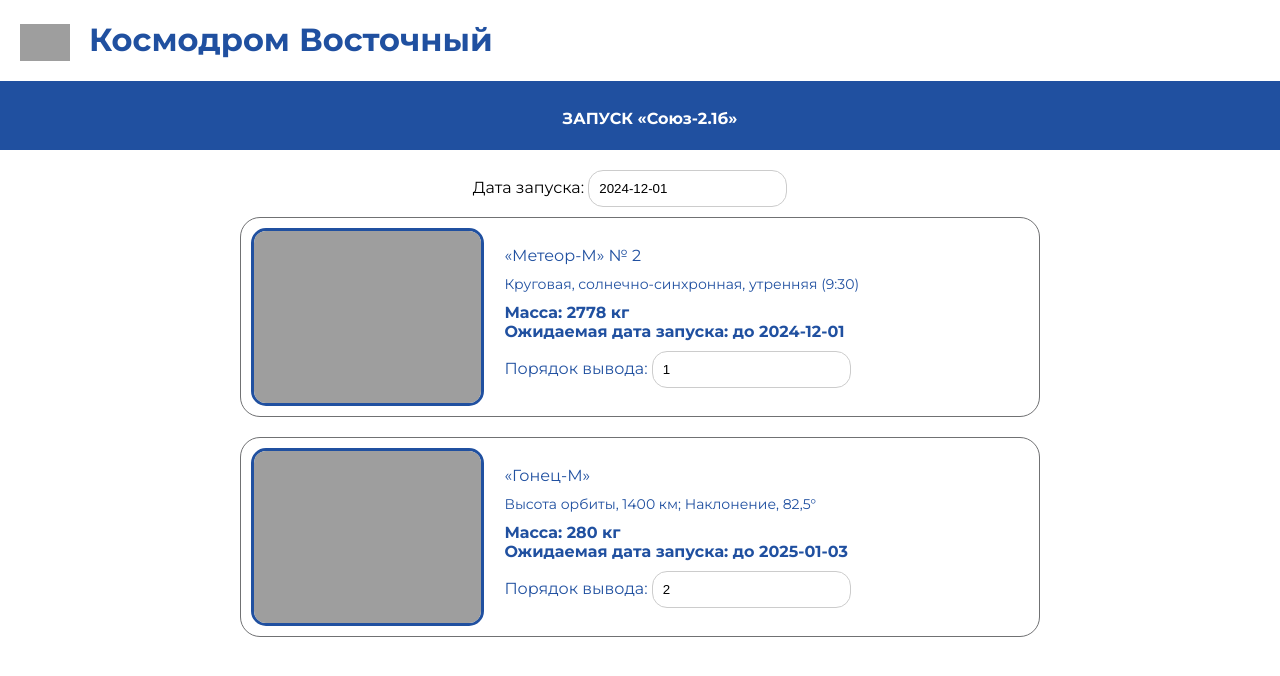
After one commit to serikivan/launches-planner-backend, a Django app: page /launch/1 in a window 1280 px wide. The commit adds this page. Shown: the top 676 px of the page. Run offline with Django 5.2, Linux system fonts and the light colour scheme.

Commit message:
Правки в лабораторной по SSR

```diff
--- a/djangoProject/djangoProject/urls.py
+++ b/djangoProject/djangoProject/urls.py
@@ -21,6 +21,6 @@
 urlpatterns = [
     path("admin/", admin.site.urls),
     path('', views.mainPage, name='main_url'),
-    path('basket/<int:id>', views.BasketCreator, name='basket_url'),
+    path('launch/<int:id>', views.LaunchesCreator, name='launch_url'),
     path('satellite/<int:id>', views.SatPage, name='sat_url'),
 ]
--- a/djangoProject/launches/static/css/styles.css
+++ b/djangoProject/launches/static/css/styles.css
@@ -19,6 +27,13 @@
     font-size: 16px;
     margin-left: 0px;
     font-weight: normal;
+}
+
+.header-logo {
+    width: 50px;
+    height: auto;
+    margin-right: 10px;
+    vertical-align: middle;
 }
 
 .blue-text {
@@ -234,6 +257,10 @@
     margin-right: 20px;
 }
 
+.basket-card-title {
+    color: #2050A0;
+}
+
 .basket-content {
     flex-grow: 1;
     display: flex;
@@ -265,6 +292,7 @@
 }
 
 .launch-date-section {
+    margin-top: 10px;
     display: flex;
     justify-content: center;
 }
@@ -280,3 +308,12 @@
     background-color: #f0f0f0;
     color: #000;
 }
+
+.orbit-input{
+    flex: 1;
+    padding: 10px;
+    margin-right: 20px;
+    margin-top: 10px;
+    border-radius: 15px;
+    border: 1px solid #ccc;
+}
--- a/djangoProject/launches/views.py
+++ b/djangoProject/launches/views.py
@@ -3,19 +3,23 @@
 from django.shortcuts import render
 from datetime import date
 
-baskets_list=[
+
+launches_list=[
     {
         'id': 1,
+        'name': '«Союз-2.1б»',
         'items': [1, 2],
-        'launch_date': '2024-12-01'
+        'launch_date': '2024-12-01',
+        'arrangement_order': [1, 2],
     },
     {
         'id': 2,
+        'name': '«Ангара-А5П»',
         'items': [],
-        'launch_date': '2024-12-01'
+        'launch_date': '2024-10-21',
+        'arrangement_order': [1, 2]
     }
 ]
-
 satellite_list = [
     {
         'id': 1,
@@ -23,6 +27,8 @@
         'description': 'Вторая серия космических аппаратов гидрометеорологического обеспечения.',
         'weight': 'Масса: 2778 кг',
         'image': 'http://localhost:9000/bucket/1.png',
+        'orbit': 'Круговая, солнечно-синхронная, утренняя (9:30)',
+        'expected_date': '2024-12-01',
         'full_desc': '«Метеор-М» № 2 (автоматические космические аппараты) — вторая серия космических аппаратов гидрометеорологического обеспечения. Входят в состав космического комплекса (КК) гидрометеорологического и океанографического обеспечения «Метеор-3М». Предназначены для оперативного получения информации в целях прогноза погоды, контроля озонового слоя и радиационной обстановки в околоземном космическом пространстве, а также для мониторинга морской поверхности, включая ледовую обстановку.'
     },
     {
@@ -31,6 +37,8 @@
         'description': 'Система для оказания услуг связи в глобальном масштабе.',
         'weight': 'Масса: 280 кг',
         'image': 'http://localhost:9000/bucket/2.png',
+        'orbit': 'Высота орбиты, 1400 км; Наклонение, 82,5°',
+        'expected_date': '2025-01-03',
         'full_desc': '«Гонец-М» — российская многофункциональная система персональной спутниковой связи (МСПСС), построенная на базе низкоорбитальных космических аппаратов. Назначением системы является оказание услуг связи в глобальном масштабе. Система разрабатывается по заказу Федерального космического агентства России. Головным разработчиком является АО «Информационные спутниковые системы имени академика М. Ф. Решетнёва», оператором и эксплуатирующей организацией — АО «Спутниковая система „Гонец“».'
     },
     {
@@ -39,55 +47,79 @@
         'description': 'Картографирование, экологический мониторинг и разведка природных ресурсов.',
         'weight': 'Масса: 1050 кг',
         'image': 'http://localhost:9000/bucket/3.png',
+        'orbit': 'Околополярные солнечно-синхронные, смещенные друг от друга на 8,88°',
+        'expected_date': '2024-11-14',
         'full_desc': 'Система предназначена для получения высококачественных изображений, необходимых для мониторинга земной поверхности и океанов, экологического мониторинга и эффективного управления природными ресурсами. Космическая система «Кондор» на базе малых космических аппаратов (КА) обеспечивает: картографирование территорий, изучение и контроль природных ресурсов, океанологические исследования прибрежных акваторий и шельфовых зон, экологические исследования, информационное обеспечение при чрезвычайных ситуациях. Спутники «Кондор» построены по модульному принципу и состоят из базовой унифицированной космической платформы и модуля полезной нагрузки, в качестве которой могут быть использованы радиолокатор с синтезированной апертурой, оптико-электронная аппаратура, научная аппаратура.'
+    },
+    {
+        'id': 4,
+        'title': '«Метеор-М» № 2',
+        'description': 'Вторая серия космических аппаратов гидрометеорологического обеспечения.',
+        'weight': 'Масса: 2778 кг',
+        'image': 'http://localhost:9000/bucket/1.png',
+        'orbit': 'Круговая, солнечно-синхронная, утренняя (9:30)',
+        'expected_date': '2024-12-01',
+        'full_desc': '«Метеор-М» № 2 (автоматические космические аппараты) — вторая серия космических аппаратов гидрометеорологического обеспечения. Входят в состав космического комплекса (КК) гидрометеорологического и океанографического обеспечения «Метеор-3М». Предназначены для оперативного получения информации в целях прогноза погоды, контроля озонового слоя и радиационной обстановки в околоземном космическом пространстве, а также для мониторинга морской поверхности, включая ледовую обстановку.'
+    },
+    {
+        'id': 5,
+        'title': '«Метеор-М» № 2',
+        'description': 'Вторая серия космических аппаратов гидрометеорологического обеспечения.',
+        'weight': 'Масса: 2778 кг',
+        'image': 'http://localhost:9000/bucket/1.png',
+        'orbit': 'Круговая, солнечно-синхронная, утренняя (9:30)',
+        'expected_date': '2024-12-01',
+        'full_desc': '«Метеор-М» № 2 (автоматические космические аппараты) — вторая серия космических аппаратов гидрометеорологического обеспечения. Входят в состав космического комплекса (КК) гидрометеорологического и океанографического обеспечения «Метеор-3М». Предназначены для оперативного получения информации в целях прогноза погоды, контроля озонового слоя и радиационной обстановки в околоземном космическом пространстве, а также для мониторинга морской поверхности, включая ледовую обстановку.'
     }
 ]
 
 def mainPage(request):
-    basket_id = 1
+    launch_id = 1
 
-    basket_count = 0
-    for basket in baskets_list:
-        if basket['id'] == basket_id:
-            basket_count = len(basket['items'])
+    launches_size = 0
+    for launch in launches_list:
+        if launch['id'] == launch_id:
+            launches_size = len(launch['items'])
 
-    search_query = request.GET.get('search', '')
+    search_query = request.GET.get('satname', '')
     if search_query:
-        filtered_orders = [order for order in satellite_list if search_query.lower() in order['title'].lower()]
+        sats_filtered = [satellite for satellite in satellite_list if search_query.lower() in satellite['title'].lower()]
     else:
-        filtered_orders = satellite_list
+        sats_filtered = satellite_list
 
     context = {
         'data': {
-            'orders': filtered_orders,
-            'BasketCount': basket_count,
-            'Basket_id': basket_id,
-            'basket_count':basket_count,
+            'search': search_query,
+            'satellites': sats_filtered,
+            'launchesSize': launches_size,
+            'launch_id': launch_id
         }
     }
 
-    return render(request, 'orders.html', context)
+    return render(request, 'satellites.html', context)
 
-def BasketCreator(request, id):
+def LaunchesCreator(request, id):
     satellite_list_basket = []
+    arrangement_order = []
 
-    basket_id = 1
-
-    for basket in baskets_list:
-        if basket['id'] == id:
-            for i in basket['items']:
+    for launch in launches_list:
+        if launch['id'] == id:
+            arrangement_order = launch['arrangement_order']
+            for i in launch['items']:
                 for satellite in satellite_list:
                     if satellite['id'] == i:
                         satellite_list_basket.append(satellite)
 
-    return render(request, 'basket.html', {'data' : {
-        'id': id,
-        'baskets': baskets_list,
-        'orders': satellite_list_basket
+    satellites_with_order = zip(satellite_list_basket, arrangement_order)
+
+    return render(request, 'launch.html', {'data' : {
+        'launch': launches_list[id-1],
+        'satellites_with_order': satellites_with_order
     }})
 
+
 def SatPage(request, id):
-    return render(request, 'order.html', {'data' : {
-        'order' : satellite_list[id-1],
+    return render(request, 'satellite.html', {'data' : {
+        'satellite' : satellite_list[id-1],
         'id': id
     }})
--- a/djangoProject/templates/base.html
+++ b/djangoProject/templates/base.html
@@ -4,19 +4,21 @@
 <html lang="ru">
 <head>
     <meta charset="utf-8" />
+    <link rel="icon" type="image/svg+xml" href="http://localhost:9000/bucket/logo.svg">
     <meta name="viewport" content="width=device-width, initial-scale=1, shrink-to-fit=no" />
-
     <title>Космодром Восточный</title>
-
     <link rel="stylesheet" type="text/css" href="../launches/static/css/styles.css" />
 </head>
 
 <body>
     <header class="headroom">
-        <h1 class="page-header">
-            <a href="{% url 'main_url' %}" style="color: inherit; text-decoration: none;">Космодром Восточный</a>
-        </h1>
-    </header>
+    <h1 class="page-header">
+        <a href="{% url 'main_url' %}" style="color: inherit; text-decoration: none;">
+            <img src="http://localhost:9000/bucket/logo.svg" alt="Логотип" class="header-logo">
+            Космодром Восточный
+        </a>
+    </h1>
+</header>
     {% block content %}
     {% endblock %}
 </body>
--- /dev/null
+++ b/djangoProject/templates/launch.html
@@ -0,0 +1,38 @@
+{% extends 'base.html' %}
+{% load static %}
+
+{% block content %}
+    <section class="blue-section">
+        <div class="satelliteFlexRow">
+            <h1 class="page-header">
+                    <a class="blue-text"> ЗАПУСК {{data.launch.name}}</a>
+            </h1>
+        </div>
+    </section>
+
+    <section class="launch-date-section">
+        <form>
+            <label for="launch_date">Дата запуска:</label>
+            <input name="date" type="text" class="orbit-input" value="{{ data.launch.launch_date }}" placeholder="yyyy-mm-dd" autocomplete="off"></input>
+        </form>
+    </section>
+
+    <div class="basket-card-container">
+    {% for satellite, order in data.satellites_with_order %}
+        <div class="basket-card">
+            <img class="basket-card-img" src="{{satellite.image}}">
+            <div class="basket-content">
+                <div class="basket-card-title">{{satellite.title}}</div>
+                <div class="basket-card-description">{{satellite.orbit}}</div>
+                <div class="basket-card-weight">{{satellite.weight}}</div>
+                <div class="basket-card-weight">Ожидаемая дата запуска: до {{satellite.expected_date}}</div>
+                <div>
+                    <label class="basket-card-title" for="launch_order">Порядок вывода: </label>
+                    <input name="launch_order" type="text" class="orbit-input" value="{{ order }}" autocomplete="off">
+                </div>
+            </div>
+        </div>
+    {% endfor %}
+</div>
+
+{% endblock %}
```
Also changed, not shown: other parts of djangoProject/launches/static/css/styles.css (+24 -8 lines), djangoProject/templates/basket.html (deleted, +0 -35 lines), djangoProject/templates/order.html (deleted, +0 -18 lines), djangoProject/templates/orders.html (deleted, +0 -38 lines), djangoProject/templates/satellite.html (added, +18 -0 lines), djangoProject/templates/satellites.html (added, +43 -0 lines).
